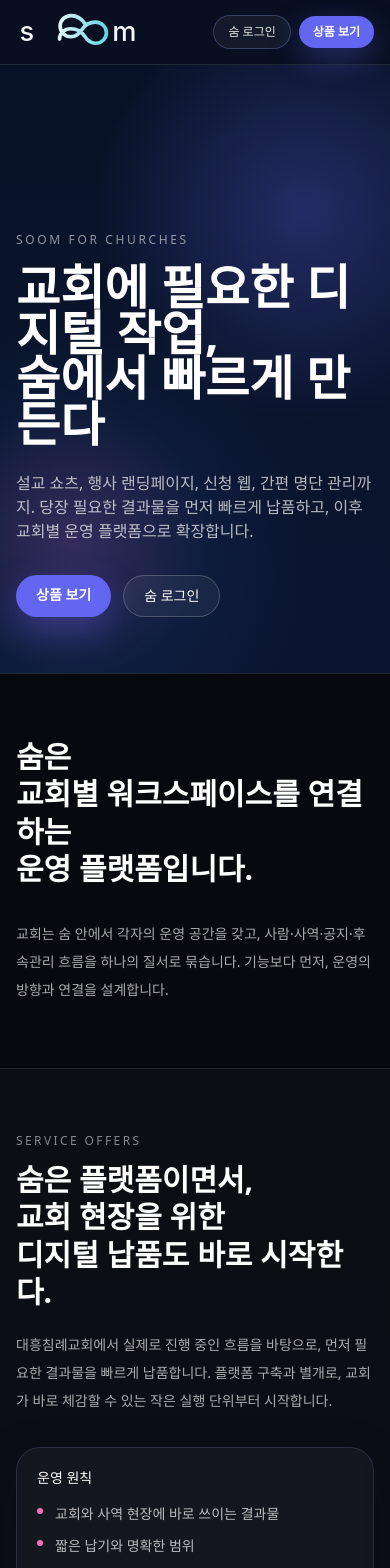
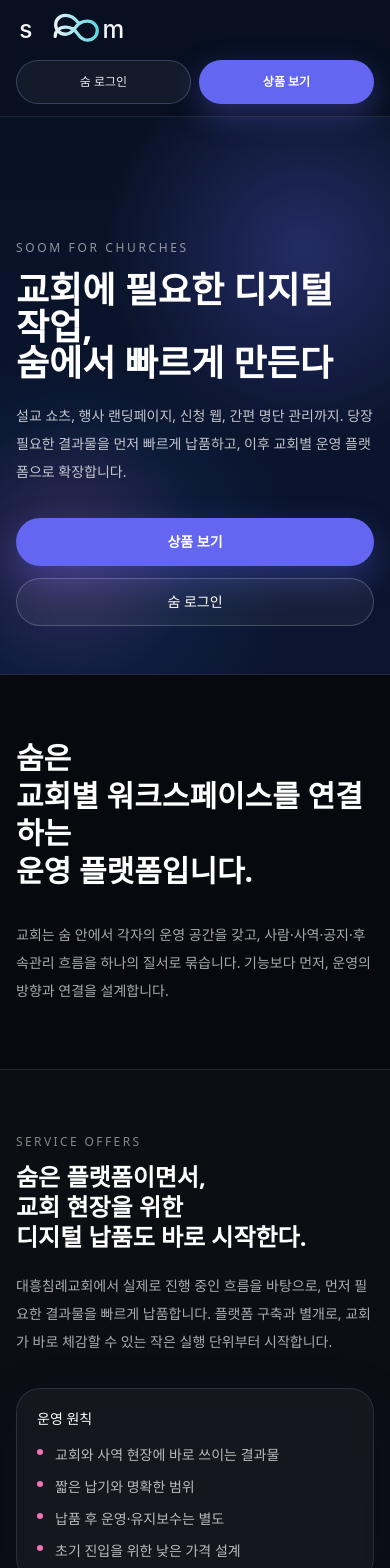
Before and after one commit to kinddragon1224/soom-church, a Next.js app: page / in a window 390 px wide. Shown: the top 1568 px of the page. Built offline with nearby package versions, Linux system fonts and the light colour scheme; no server answers.

Commit message:
Improve mobile UX for marketing homepage

```diff
--- a/components/marketing/footer-cta.tsx
+++ b/components/marketing/footer-cta.tsx
@@ -10,14 +10,14 @@ type FooterAction = {
 export function FooterCta({ action }: { action: FooterAction }) {
   return (
     <section className="border-t border-white/10 bg-[linear-gradient(180deg,rgba(255,255,255,0),rgba(99,102,241,0.05))]">
-      <div className="mx-auto flex w-full max-w-6xl flex-col gap-5 px-4 py-14 sm:px-6 sm:py-16 md:flex-row md:items-end md:justify-between">
+      <div className="mx-auto flex w-full max-w-6xl flex-col gap-5 px-4 py-12 sm:px-6 sm:py-16 md:flex-row md:items-end md:justify-between">
         <div>
           <p className="text-xs tracking-[0.2em] text-white/50">SOOM WORKSPACE</p>
           <h2 className="mt-3 text-2xl font-semibold text-white sm:text-4xl">교회별 워크스페이스로 시작하세요</h2>
         </div>
-        <div className="flex gap-3">
-          <Link href={action.primaryHref} className="rounded-full bg-indigo-500 px-5 py-2.5 text-sm font-semibold text-white shadow-[0_14px_34px_rgba(99,102,241,0.35)] transition hover:bg-indigo-400">{action.primaryLabel}</Link>
-          <Link href={action.secondaryHref} className="rounded-full border border-white/20 bg-white/5 px-5 py-2.5 text-sm font-medium text-white transition hover:border-pink-300/40 hover:bg-pink-400/10">{action.secondaryLabel}</Link>
+        <div className="flex flex-col gap-3 sm:flex-row">
+          <Link href={action.primaryHref} className="flex min-h-12 items-center justify-center rounded-full bg-indigo-500 px-5 py-3 text-sm font-semibold text-white shadow-[0_14px_34px_rgba(99,102,241,0.35)] transition hover:bg-indigo-400">{action.primaryLabel}</Link>
+          <Link href={action.secondaryHref} className="flex min-h-12 items-center justify-center rounded-full border border-white/20 bg-white/5 px-5 py-3 text-sm font-medium text-white transition hover:border-pink-300/40 hover:bg-pink-400/10">{action.secondaryLabel}</Link>
         </div>
       </div>
     </section>
--- a/components/marketing/header.tsx
+++ b/components/marketing/header.tsx
@@ -12,9 +12,9 @@ export type HeaderAction = {
 export function MarketingHeader({ action }: { action: HeaderAction }) {
   return (
     <header className="sticky top-0 z-30 border-b border-white/10 bg-[#081226]/80 backdrop-blur-xl">
-      <div className="mx-auto flex w-full max-w-6xl items-center justify-between px-4 py-3 sm:px-6">
-        <Link href="/" className="inline-flex items-center">
-          <Image src="/soom-logo-main.svg" alt="SOOM" width={220} height={60} className="h-10 w-auto" priority />
+      <div className="mx-auto flex w-full max-w-6xl flex-col gap-3 px-4 py-3 sm:px-6 md:flex-row md:items-center md:justify-between">
+        <Link href="/" className="inline-flex items-center self-start md:self-auto">
+          <Image src="/soom-logo-main.svg" alt="SOOM" width={220} height={60} className="h-9 w-auto sm:h-10" priority />
         </Link>
 
         <nav className="hidden items-center gap-6 text-sm text-white/70 md:flex">
@@ -23,16 +23,16 @@ export function MarketingHeader({ action }: { action: HeaderAction }) {
           <Link href="/contact" className="hover:text-white">Contact</Link>
         </nav>
 
-        <div className="flex items-center gap-2">
+        <div className="grid w-full grid-cols-2 gap-2 md:flex md:w-auto md.items-center">
           <Link
             href={action.secondaryHref}
-            className="rounded-full border border-indigo-300/25 bg-white/5 px-3.5 py-2 text-xs font-medium text-white/90 transition hover:border-indigo-300/45 hover:bg-white/10"
+            className="flex min-h-11 items-center justify-center rounded-full border border-indigo-300/25 bg-white/5 px-3.5 py-2 text-xs font-medium text-white/90 transition hover:border-indigo-300/45 hover:bg-white/10"
           >
             {action.secondaryLabel}
           </Link>
           <Link
             href={action.primaryHref}
-            className="rounded-full bg-indigo-500 px-3.5 py-2 text-xs font-semibold text-white shadow-[0_10px_30px_rgba(99,102,241,0.35)] transition hover:bg-indigo-400"
+            className="flex min-h-11 items-center justify-center rounded-full bg-indigo-500 px-3.5 py-2 text-xs font-semibold text-white shadow-[0_10px_30px_rgba(99,102,241,0.35)] transition hover:bg-indigo-400"
           >
             {action.primaryLabel}
           </Link>
@@ -40,7 +40,7 @@ export function MarketingHeader({ action }: { action: HeaderAction }) {
             <form action="/api/logout" method="post">
               <button
                 type="submit"
-                className="rounded-full border border-pink-300/20 bg-pink-400/5 px-3.5 py-2 text-xs font-medium text-white/75 transition hover:border-pink-300/40 hover:bg-pink-400/10 hover:text-white"
+                className="col-span-2 flex min-h-11 items-center justify-center rounded-full border border-pink-300/20 bg-pink-400/5 px-3.5 py-2 text-xs font-medium text-white/75 transition hover:border-pink-300/40 hover:bg-pink-400/10 hover:text-white md:col-auto"
               >
                 로그아웃
               </button>
--- a/components/marketing/hero.tsx
+++ b/components/marketing/hero.tsx
@@ -11,29 +11,29 @@ export function MarketingHero({ action }: { action: HeroAction }) {
   return (
     <section className="relative overflow-hidden border-b border-white/10 bg-[linear-gradient(180deg,#081226_0%,#0b1530_100%)]">
       <div className="pointer-events-none absolute inset-0 bg-[radial-gradient(circle_at_78%_24%,rgba(99,102,241,0.3),transparent_38%),radial-gradient(circle_at_18%_78%,rgba(236,72,153,0.16),transparent_24%),radial-gradient(circle_at_20%_80%,rgba(58,134,255,0.16),transparent_40%)]" />
-      <div className="mx-auto grid min-h-[72vh] w-full max-w-6xl items-end px-4 pb-14 pt-20 sm:min-h-[78vh] sm:px-6 sm:pb-16">
+      <div className="mx-auto grid min-h-[66vh] w-full max-w-6xl items-end px-4 pb-12 pt-16 sm:min-h-[72vh] sm:px-6 sm:pb-16 sm:pt-20">
         <div className="relative max-w-4xl">
           <p className="text-xs tracking-[0.22em] text-white/55">SOOM FOR CHURCHES</p>
-          <h1 className="mt-4 text-5xl font-semibold leading-[0.95] text-white sm:text-7xl md:text-8xl">
+          <h1 className="mt-4 text-4xl font-semibold leading-[1.02] text-white sm:text-6xl md:text-8xl">
             교회에 필요한 디지털 작업,
             <br />
             숨에서 빠르게 만든다
           </h1>
-          <p className="mt-6 max-w-2xl text-base text-white/70 sm:text-lg">
+          <p className="mt-5 max-w-2xl text-sm leading-7 text-white/75 sm:mt-6 sm:text-lg sm:leading-8">
             설교 쇼츠, 행사 랜딩페이지, 신청 웹, 간편 명단 관리까지.
             당장 필요한 결과물을 먼저 빠르게 납품하고, 이후 교회별 운영 플랫폼으로 확장합니다.
           </p>
 
-          <div className="mt-8 flex flex-wrap gap-3">
+          <div className="mt-8 flex flex-col gap-3 sm:flex-row sm:flex-wrap">
             <Link
               href={action.primaryHref}
-              className="rounded-full bg-indigo-500 px-5 py-2.5 text-sm font-semibold text-white shadow-[0_14px_34px_rgba(99,102,241,0.35)] transition hover:bg-indigo-400"
+              className="flex min-h-12 items-center justify-center rounded-full bg-indigo-500 px-5 py-3 text-sm font-semibold text-white shadow-[0_14px_34px_rgba(99,102,241,0.35)] transition hover:bg-indigo-400"
             >
               {action.primaryLabel}
             </Link>
             <Link
               href={action.secondaryHref}
-              className="rounded-full border border-white/20 bg-white/5 px-5 py-2.5 text-sm font-medium text-white transition hover:border-pink-300/40 hover:bg-pink-400/10"
+              className="flex min-h-12 items-center justify-center rounded-full border border-white/20 bg-white/5 px-5 py-3 text-sm font-medium text-white transition hover:border-pink-300/40 hover:bg-pink-400/10"
             >
               {action.secondaryLabel}
             </Link>
--- a/components/marketing/service-offers-section.tsx
+++ b/components/marketing/service-offers-section.tsx
@@ -36,7 +36,7 @@ export function ServiceOffersSection() {
         <div className="grid gap-10 lg:grid-cols-[0.9fr_1.1fr] lg:items-start">
           <div>
             <p className="text-xs tracking-[0.2em] text-white/50">SERVICE OFFERS</p>
-            <h2 className="mt-3 text-3xl font-semibold leading-tight text-white sm:text-5xl">
+            <h2 className="mt-3 text-2xl font-semibold leading-tight text-white sm:text-5xl">
               숨은 플랫폼이면서,
               <br />
               교회 현장을 위한
@@ -64,12 +64,12 @@ export function ServiceOffersSection() {
           <div className="grid gap-4">
             {offers.map((offer) => (
               <article key={offer.title} className="rounded-3xl border border-indigo-300/15 bg-white/[0.04] p-6 shadow-[0_18px_60px_rgba(8,18,38,0.22)] backdrop-blur-sm transition hover:border-indigo-300/30 hover:bg-white/[0.06] sm:p-7">
-                <div className="flex flex-col gap-3 sm:flex-row sm:items-start sm:justify-between">
+                <div className="flex flex-col gap-3">
                   <div>
                     <h3 className="text-xl font-semibold text-white">{offer.title}</h3>
                     <p className="mt-3 text-sm leading-7 text-white/65 sm:text-base">{offer.description}</p>
                   </div>
-                  <div className="rounded-full border border-pink-300/20 bg-pink-400/10 px-3 py-1 text-xs font-medium tracking-[0.12em] text-pink-100 shadow-[0_8px_24px_rgba(236,72,153,0.18)]">
+                  <div className="inline-flex w-fit rounded-full border border-pink-300/20 bg-pink-400/10 px-3 py-1 text-xs font-medium tracking-[0.12em] text-pink-100 shadow-[0_8px_24px_rgba(236,72,153,0.18)]">
                     {offer.badge}
                   </div>
                 </div>
```
